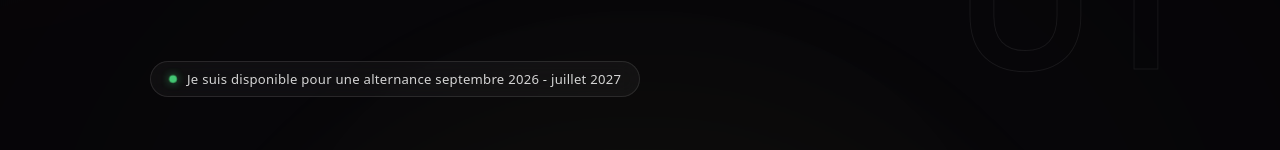
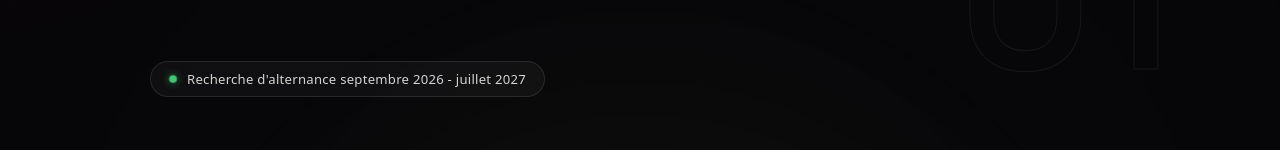
Before and after one commit to Ali-Kus/my-react-app, a React (Vite) app: page / in a window 1280 px wide. Both pictures are taken after a click on the button "Passer l'intro". Shown: the part 209-359 px from the top of the page. Built offline with nearby package versions, Linux system fonts and the light colour scheme.

Commit message:
modif phrase du status

```diff
--- a/src/App.jsx
+++ b/src/App.jsx
@@ -170,7 +170,7 @@ function App() {
 
                 <div className="status-pill">
                   <span className="status-dot" aria-hidden="true" />
-                  <span>Je suis disponible pour une alternance septembre 2026 - juillet 2027</span>
+                  <span>Recherche d'alternance septembre 2026 - juillet 2027</span>
                 </div>
 
                 <h1 className="hero-name">
```
